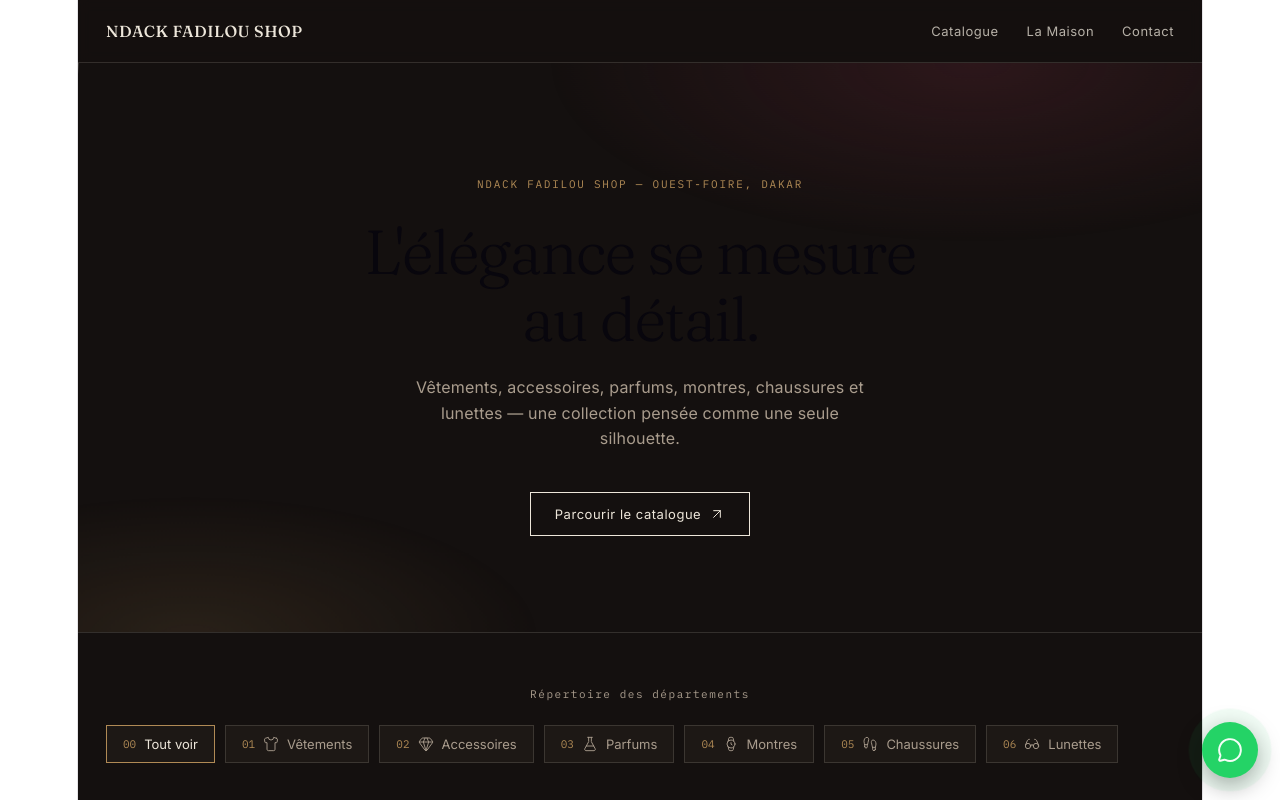
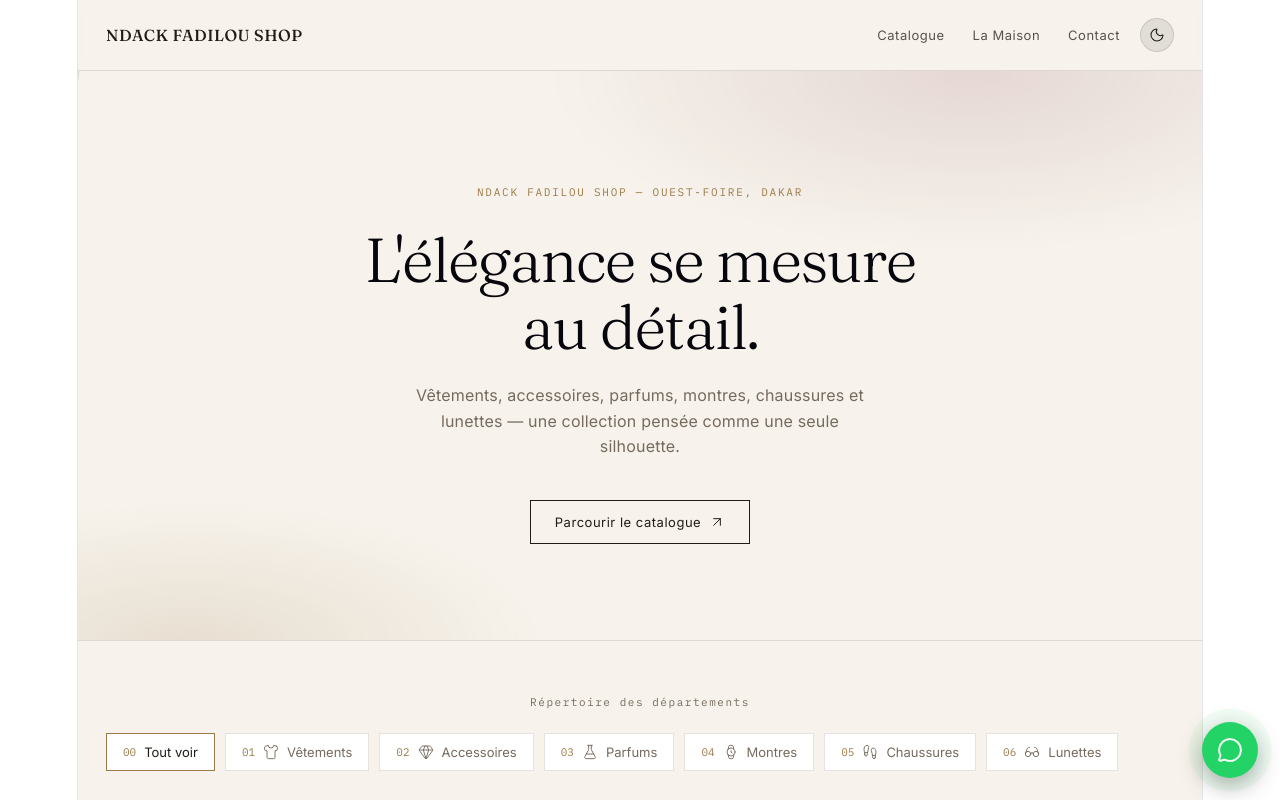
Before and after one commit to IbrahimaDiallo2001/ndack-fadilou-shop, a React (Vite) app: page / in a window 1280 px wide. Shown: the top 800 px of the page. Built offline with nearby package versions, Linux system fonts and the light colour scheme.

Commit message:
Activer le formulaire newsletter

```diff
--- a/index.html
+++ b/index.html
@@ -9,5 +9,8 @@
   <body>
     <div id="root"></div>
     <script type="module" src="/src/main.jsx"></script>
+    <form name="newsletter" data-netlify="true" netlify-honeypot="bot-field" hidden>
+  <input type="email" name="email" />
+</form>
   </body>
 </html>
--- a/src/App.jsx
+++ b/src/App.jsx
@@ -12,6 +12,8 @@ import {
   Mail,
   AtSign,
   MessageCircle,
+  Sun,
+  Moon,
 } from "lucide-react";
 
 const DEPARTMENTS = [
@@ -41,7 +43,7 @@ function deptOf(id) {
 function ProductImage({ src, alt, IconEl, iconSize }) {
   const [failed, setFailed] = useState(false);
   if (!src || failed) {
-    return <IconEl size={iconSize} strokeWidth={1} className="mer-card-icon" color="rgba(237,230,218,0.55)" />;
+    return <IconEl size={iconSize} strokeWidth={1} className="mer-card-icon" color="var(--icon-fallback)" />;
   }
   return (
     <img
@@ -94,8 +96,37 @@ export default function ElFadilouShop() {
   const [selected, setSelected] = useState(null);
   const [selectedSize, setSelectedSize] = useState(null);
   const [subscribed, setSubscribed] = useState(false);
+  const [newsletterError, setNewsletterError] = useState(false);
   const [scrolled, setScrolled] = useState(false);
+  const [theme, setTheme] = useState("dark");
   const heroRef = useRef(null);
+
+  // Au premier chargement : préférence déjà enregistrée, sinon préférence système
+  useEffect(() => {
+    try {
+      const saved = window.localStorage.getItem("nfs-theme");
+      if (saved === "dark" || saved === "light") {
+        setTheme(saved);
+        return;
+      }
+    } catch (e) {
+      /* stockage indisponible, on garde la valeur par défaut */
+    }
+    const prefersLight = window.matchMedia?.("(prefers-color-scheme: light)").matches;
+    if (prefersLight) setTheme("light");
+  }, []);
+
+  const toggleTheme = () => {
+    setTheme((prev) => {
+      const next = prev === "dark" ? "light" : "dark";
+      try {
+        window.localStorage.setItem("nfs-theme", next);
+      } catch (e) {
+        /* stockage indisponible, le choix ne sera pas mémorisé */
+      }
+      return next;
+    });
+  };
 
   useEffect(() => {
     fetch("/data/products.json")
@@ -136,19 +167,49 @@ export default function ElFadilouShop() {
     document.getElementById("catalogue")?.scrollIntoView({ behavior: "smooth" });
   };
 
+  const handleNewsletterSubmit = (e) => {
+    e.preventDefault();
+    const form = e.target;
+    const email = form.email.value;
+    const body = new URLSearchParams({ "form-name": "newsletter", email }).toString();
+
+    fetch("/", {
+      method: "POST",
+      headers: { "Content-Type": "application/x-www-form-urlencoded" },
+      body,
+    })
+      .then((res) => {
+        if (!res.ok) throw new Error("Échec de l'envoi");
+        setSubscribed(true);
+        setNewsletterError(false);
+      })
+      .catch(() => setNewsletterError(true));
+  };
+
   return (
-    <div style={styles.page}>
+    <div style={styles.page} data-theme={theme}>
       <style>{css}</style>
 
       {/* HEADER */}
       <header style={{ ...styles.header, ...(scrolled ? styles.headerScrolled : {}) }}>
         <div style={styles.headerInner} className="mer-header-inner">
           <span style={styles.logo}>NDACK FADILOU SHOP</span>
-          <nav style={styles.nav} className="mer-nav-hide">
-            <a href="#catalogue" style={styles.navLink} className="mer-link mer-underline">Catalogue</a>
-            <a href="#maison" style={styles.navLink} className="mer-link mer-underline">La Maison</a>
-            <a href="#contact" style={styles.navLink} className="mer-link mer-underline">Contact</a>
-          </nav>
+          <div style={styles.headerRight}>
+            <nav style={styles.nav} className="mer-nav-hide">
+              <a href="#catalogue" style={styles.navLink} className="mer-link mer-underline">Catalogue</a>
+              <a href="#maison" style={styles.navLink} className="mer-link mer-underline">La Maison</a>
+              <a href="#contact" style={styles.navLink} className="mer-link mer-underline">Contact</a>
+            </nav>
+            <button
+              onClick={toggleTheme}
+              style={styles.themeToggle}
+              className="mer-theme-toggle"
+              aria-label={theme === "dark" ? "Passer au thème clair" : "Passer au thème sombre"}
+              title={theme === "dark" ? "Thème clair" : "Thème sombre"}
+            >
+              {theme === "dark" ? <Sun size={16} strokeWidth={1.6} /> : <Moon size={16} strokeWidth={1.6} />}
+            </button>
+          </div>
         </div>
       </header>
 
@@ -293,24 +354,28 @@ export default function ElFadilouShop() {
           <div>
             <p style={styles.footerHeading}>Liste privée</p>
             <form
-              onSubmit={(e) => {
-                e.preventDefault();
-                setSubscribed(true);
-              }}
+              name="newsletter"
+              onSubmit={handleNewsletterSubmit}
               style={styles.footerForm}
             >
               <input
                 required
                 type="email"
+                name="email"
                 placeholder="votre@email.com"
                 style={styles.footerInput}
                 disabled={subscribed}
                 className="mer-input"
               />
               <button type="submit" style={styles.footerButton} className="mer-cta-outline" disabled={subscribed}>
-                {subscribed ? "Merci" : "S'inscrire"}
+                {subscribed ? "Merci" : newsletterError ? "Réessayer" : "S'inscrire"}
               </button>
             </form>
+            {newsletterError && (
+              <p style={styles.newsletterError}>
+                Un souci est survenu, réessayez dans un instant.
+              </p>
+            )}
           </div>
 
           <div>
@@ -422,7 +487,64 @@ export default function ElFadilouShop() {
 const css = `
   @import url('https://fonts.googleapis.com/css2?family=Fraunces:ital,opsz,wght@0,9..144,300;0,9..144,500;1,9..144,400&family=Inter:wght@400;500&family=IBM+Plex+Mono:wght@400;500&display=swap');
 
+  [data-theme="dark"] {
+    --bg: #14100F;
+    --surface: #1D1815;
+    --surface2: #241E1A;
+    --text: #EDE6DA;
+    --muted: #A99C8D;
+    --bronze: #B08A55;
+    --wine: #6E2A3A;
+    --hairline: rgba(237,230,218,0.14);
+    --icon-fallback: rgba(237,230,218,0.55);
+    --hero-mouse-glow: rgba(176,138,85,0.16);
+    --scroll-cue-color: rgba(237,230,218,0.6);
+    --cta-fill: #EDE6DA;
+    --cta-fill-text: #14100F;
+    --bronze-hover: rgba(176,138,85,0.6);
+    --bronze-soft: rgba(176,138,85,0.12);
+    --card-overlay-text: #EDE6DA;
+    --card-overlay-grad: linear-gradient(to top, rgba(20,16,15,0.9), transparent);
+    --scrollbar-thumb: rgba(237,230,218,0.2);
+    --header-bg: rgba(20,16,15,0.7);
+    --header-bg-scrolled: rgba(20,16,15,0.92);
+    --hero-gradient-a: radial-gradient(ellipse 60% 50% at 80% 0%, rgba(110,42,58,0.28), transparent 60%);
+    --hero-gradient-b: radial-gradient(ellipse 50% 40% at 10% 100%, rgba(176,138,85,0.14), transparent 60%);
+    --card-lines: repeating-linear-gradient(115deg, rgba(237,230,218,0.05) 0px, rgba(237,230,218,0.05) 1px, transparent 1px, transparent 14px);
+    --scrim: rgba(10,8,7,0.72);
+    --theme-toggle-track: rgba(237,230,218,0.12);
+  }
+
+  [data-theme="light"] {
+    --bg: #F7F3EC;
+    --surface: #FFFFFF;
+    --surface2: #F0E9DC;
+    --text: #211C17;
+    --muted: #756A5D;
+    --bronze: #9C7A48;
+    --wine: #7C3448;
+    --hairline: rgba(33,28,23,0.12);
+    --icon-fallback: rgba(33,28,23,0.4);
+    --hero-mouse-glow: rgba(156,122,72,0.14);
+    --scroll-cue-color: rgba(33,28,23,0.45);
+    --cta-fill: #211C17;
+    --cta-fill-text: #F7F3EC;
+    --bronze-hover: rgba(156,122,72,0.65);
+    --bronze-soft: rgba(156,122,72,0.14);
+    --card-overlay-text: #F7F3EC;
+    --card-overlay-grad: linear-gradient(to top, rgba(33,28,23,0.82), transparent);
+    --scrollbar-thumb: rgba(33,28,23,0.18);
+    --header-bg: rgba(247,243,236,0.75);
+    --header-bg-scrolled: rgba(247,243,236,0.95);
+    --hero-gradient-a: radial-gradient(ellipse 60% 50% at 80% 0%, rgba(124,52,72,0.14), transparent 60%);
+    --hero-gradient-b: radial-gradient(ellipse 50% 40% at 10% 100%, rgba(156,122,72,0.16), transparent 60%);
+    --card-lines: repeating-linear-gradient(115deg, rgba(33,28,23,0.04) 0px, rgba(33,28,23,0.04) 1px, transparent 1px, transparent 14px);
+    --scrim: rgba(33,28,23,0.55);
+    --theme-toggle-track: rgba(33,28,23,0.1);
+  }
+
   * { box-sizing: border-box; }
+  * { transition: background-color 0.3s ease, border-color 0.3s ease, color 0.3s ease; }
 
   /* --- scroll reveal --- */
   .mer-reveal {
@@ -436,11 +558,15 @@ const css = `
   .mer-underline { position: relative; }
   .mer-underline::after {
     content: ""; position: absolute; left: 0; right: 100%; bottom: -4px; height: 1px;
-    background: #B08A55; transition: right 0.3s cubic-bezier(.16,.84,.44,1);
+    background: var(--bronze); transition: right 0.3s cubic-bezier(.16,.84,.44,1);
   }
   .mer-underline:hover::after { right: 0; }
 
   .mer-link { transition: opacity 0.2s ease; opacity: 0.75; }
+
+  .mer-page-root { transition: background-color 0.35s ease, color 0.35s ease; }
+  .mer-theme-toggle { transition: transform 0.4s cubic-bezier(.34,1.56,.64,1), border-color 0.2s ease; }
+  .mer-theme-toggle:hover { border-color: var(--bronze-hover); transform: rotate(-12deg) scale(1.06); }
   .mer-link:hover { opacity: 1; }
 
   /* --- hero --- */
@@ -456,7 +582,7 @@ const css = `
   }
   .mer-hero-glow {
     position: absolute; inset: 0; pointer-events: none; opacity: 0;
-    background: radial-gradient(320px circle at var(--mx,50%) var(--my,50%), rgba(176,138,85,0.16), transparent 70%);
+    background: radial-gradient(320px circle at var(--mx,50%) var(--my,50%), var(--hero-mouse-glow), transparent 70%);
     transition: opacity 0.4s ease;
   }
   .mer-hero:hover .mer-hero-glow { opacity: 1; }
@@ -466,7 +592,7 @@ const css = `
     display: flex; justify-content: center;
   }
   .mer-scroll-cue span {
-    display: block; width: 1px; height: 34px; background: linear-gradient(to bottom, rgba(237,230,218,0.6), transparent);
+    display: block; width: 1px; height: 34px; background: linear-gradient(to bottom, var(--scroll-cue-color), transparent);
     animation: scrollCue 2s ease-in-out infinite;
   }
   @keyframes scrollCue {
@@ -480,38 +606,38 @@ const css = `
   .mer-cta span:first-child { position: relative; z-index: 1; transition: color 0.35s ease; }
   .mer-cta-arrow { position: relative; z-index: 1; transition: color 0.35s ease, transform 0.35s cubic-bezier(.16,.84,.44,1); }
   .mer-cta::before {
-    content: ""; position: absolute; inset: 0; background: #EDE6DA;
+    content: ""; position: absolute; inset: 0; background: var(--cta-fill);
     transform: translateX(-101%); transition: transform 0.4s cubic-bezier(.16,.84,.44,1);
   }
   .mer-cta:hover::before { transform: translateX(0); }
-  .mer-cta:hover span:first-child { color: #14100F; }
-  .mer-cta:hover .mer-cta-arrow { color: #14100F; transform: translate(3px,-3px); }
+  .mer-cta:hover span:first-child { color: var(--cta-fill-text); }
+  .mer-cta:hover .mer-cta-arrow { color: var(--cta-fill-text); transform: translate(3px,-3px); }
 
   .mer-cta-outline { transition: border-color 0.25s ease, color 0.25s ease, transform 0.2s ease; }
-  .mer-cta-outline:hover:not(:disabled) { border-color: #EDE6DA !important; color: #EDE6DA !important; transform: translateY(-1px); }
+  .mer-cta-outline:hover:not(:disabled) { border-color: var(--text) !important; color: var(--text) !important; transform: translateY(-1px); }
 
   /* --- pills --- */
   .mer-pill { transition: border-color 0.25s ease, color 0.25s ease, transform 0.25s cubic-bezier(.16,.84,.44,1); }
-  .mer-pill:hover { border-color: rgba(176,138,85,0.6) !important; transform: translateY(-2px); }
+  .mer-pill:hover { border-color: var(--bronze-hover) !important; transform: translateY(-2px); }
   .mer-pill-icon { transition: transform 0.35s cubic-bezier(.16,.84,.44,1); }
   .mer-pill:hover .mer-pill-icon { transform: rotate(-10deg) scale(1.15); }
 
   .mer-size-pill { transition: border-color 0.2s ease, color 0.2s ease, transform 0.2s ease; }
-  .mer-size-pill:hover { border-color: rgba(176,138,85,0.6) !important; transform: translateY(-1px); }
+  .mer-size-pill:hover { border-color: var(--bronze-hover) !important; transform: translateY(-1px); }
 
   /* --- product cards --- */
   .mer-card { transition: transform 0.35s cubic-bezier(.16,.84,.44,1); cursor: pointer; }
   .mer-card:hover { transform: translateY(-5px); }
   .mer-card-click { display: flex; flex-direction: column; height: 100%; }
   .mer-card-swatch { transition: background 0.3s ease; }
-  .mer-card:hover .mer-card-swatch { background: #241E1A; }
+  .mer-card:hover .mer-card-swatch { background: var(--surface2); }
   .mer-card-icon { transition: transform 0.45s cubic-bezier(.16,.84,.44,1); }
   .mer-card:hover .mer-card-icon { transform: scale(1.14) rotate(-6deg); }
   .mer-card-overlay {
     position: absolute; left: 0; right: 0; bottom: 0;
     display: flex; align-items: center; gap: 6px; justify-content: center;
     padding: 10px 0; font-family: 'IBM Plex Mono', monospace; font-size: 11px; letter-spacing: 0.06em;
-    color: #EDE6DA; background: linear-gradient(to top, rgba(20,16,15,0.9), transparent);
+    color: var(--card-overlay-text); background: var(--card-overlay-grad);
     transform: translateY(100%); transition: transform 0.35s cubic-bezier(.16,.84,.44,1);
   }
   .mer-card:hover .mer-card-overlay { transform: translateY(0); }
@@ -521,13 +647,13 @@ const css = `
   }
   .mer-card:hover .mer-card-photo { transform: scale(1.03); filter: grayscale(0.05) contrast(1.05) brightness(0.98); }
   .mer-card-name { transition: color 0.3s ease; }
-  .mer-card:hover .mer-card-name { color: #B08A55; }
+  .mer-card:hover .mer-card-name { color: var(--bronze); }
   .mer-card-price { transition: letter-spacing 0.3s ease; }
   .mer-card:hover .mer-card-price { letter-spacing: 0.03em; }
 
   /* --- footer --- */
   .mer-input { transition: border-color 0.25s ease; }
-  .mer-input:focus { border-color: #B08A55 !important; }
+  .mer-input:focus { border-color: var(--bronze) !important; }
   .mer-icon-bounce { transition: transform 0.25s cubic-bezier(.34,1.56,.64,1), opacity 0.2s ease; }
   .mer-icon-bounce:hover { transform: translateY(-3px) scale(1.12); }
 
@@ -538,7 +664,7 @@ const css = `
   @keyframes modalIn { from { opacity: 0; transform: scale(0.94) translateY(10px); } to { opacity: 1; transform: scale(1) translateY(0); } }
 
   .mer-scrollbar::-webkit-scrollbar { height: 4px; }
-  .mer-scrollbar::-webkit-scrollbar-thumb { background: rgba(237,230,218,0.2); }
+  .mer-scrollbar::-webkit-scrollbar-thumb { background: var(--scrollbar-thumb); }
 
   a, button { font-family: inherit; }
 
@@ -573,15 +699,16 @@ const serif = "'Fraunces', Georgia, serif";
 const sans = "'Inter', -apple-system, sans-serif";
 const mono = "'IBM Plex Mono', ui-monospace, monospace";
 
+// Ces valeurs pointent vers des variables CSS définies plus bas (thème clair/sombre)
 const colors = {
-  bg: "#14100F",
-  surface: "#1D1815",
-  surface2: "#241E1A",
-  text: "#EDE6DA",
-  muted: "#A99C8D",
-  bronze: "#B08A55",
-  wine: "#6E2A3A",
-  hairline: "rgba(237,230,218,0.14)",
+  bg: "var(--bg)",
+  surface: "var(--surface)",
+  surface2: "var(--surface2)",
+  text: "var(--text)",
+  muted: "var(--muted)",
+  bronze: "var(--bronze)",
+  wine: "var(--wine)",
+  hairline: "var(--hairline)",
 };
 
 const styles = {
@@ -596,13 +723,13 @@ const styles = {
     position: "sticky",
     top: 0,
     zIndex: 20,
-    background: "rgba(20,16,15,0.7)",
+    background: "var(--header-bg)",
     backdropFilter: "blur(6px)",
     borderBottom: `1px solid ${colors.hairline}`,
     transition: "background 0.3s ease, padding 0.3s ease",
   },
   headerScrolled: {
-    background: "rgba(20,16,15,0.92)",
+    background: "var(--header-bg-scrolled)",
   },
   headerInner: {
     maxWidth: 1160,
@@ -620,6 +747,20 @@ const styles = {
     whiteSpace: "nowrap",
   },
   nav: { display: "flex", gap: 28 },
+  headerRight: { display: "flex", alignItems: "center", gap: 20 },
+  themeToggle: {
+    width: 34,
+    height: 34,
+    borderRadius: "50%",
+    border: `1px solid ${colors.hairline}`,
+    background: "var(--theme-toggle-track)",
+    color: colors.text,
+    display: "flex",
+    alignItems: "center",
+    justifyContent: "center",
+    cursor: "pointer",
+    flexShrink: 0,
+  },
   navLink: {
     color: colors.text,
     textDecoration: "none",
@@ -636,14 +777,14 @@ const styles = {
     position: "absolute",
     inset: 0,
     background:
-      "radial-gradient(ellipse 60% 50% at 80% 0%, rgba(110,42,58,0.28), transparent 60%)",
+      "var(--hero-gradient-a)",
     pointerEvents: "none",
   },
   heroGrainB: {
     position: "absolute",
     inset: 0,
     background:
-      "radial-gradient(ellipse 50% 40% at 10% 100%, rgba(176,138,85,0.14), transparent 60%)",
+      "var(--hero-gradient-b)",
     pointerEvents: "none",
   },
   heroGlow: {},
@@ -758,7 +899,7 @@ const styles = {
     position: "absolute",
     inset: 0,
     backgroundImage:
-      "repeating-linear-gradient(115deg, rgba(237,230,218,0.05) 0px, rgba(237,230,218,0.05) 1px, transparent 1px, transparent 14px)",
+      "var(--card-lines)",
   },
   cardOverlay: {},
   cardBody: { padding: "16px 18px 20px", display: "block" },
@@ -821,6 +962,7 @@ const styles = {
   footerText: { fontSize: 13.5, color: colors.muted, lineHeight: 1.6, marginTop: 10, maxWidth: 260 },
   footerHeading: { fontSize: 12, letterSpacing: "0.06em", color: colors.muted, marginBottom: 14 },
   footerForm: { display: "flex", gap: 8 },
+  newsletterError: { fontSize: 12, color: colors.wine, marginTop: 8 },
   footerInput: {
     background: colors.surface,
     border: `1px solid ${colors.hairline}`,
@@ -853,7 +995,7 @@ const styles = {
   overlay: {
     position: "fixed",
     inset: 0,
-    background: "rgba(10,8,7,0.72)",
+    background: "var(--scrim)",
     backdropFilter: "blur(3px)",
     display: "flex",
     alignItems: "center",
@@ -922,7 +1064,7 @@ const styles = {
   sizePillActive: {
     borderColor: colors.bronze,
     color: colors.text,
-    background: "rgba(176,138,85,0.12)",
+    background: "var(--bronze-soft)",
   },
   whatsappFab: {
     position: "fixed",
```
